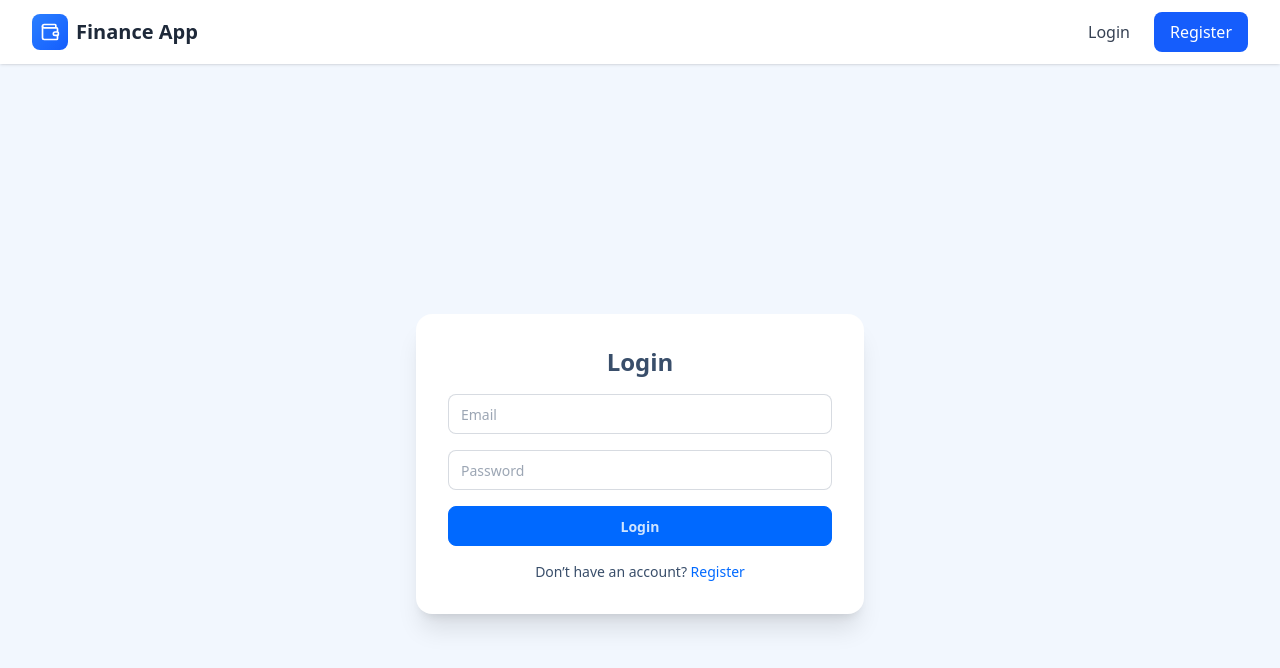
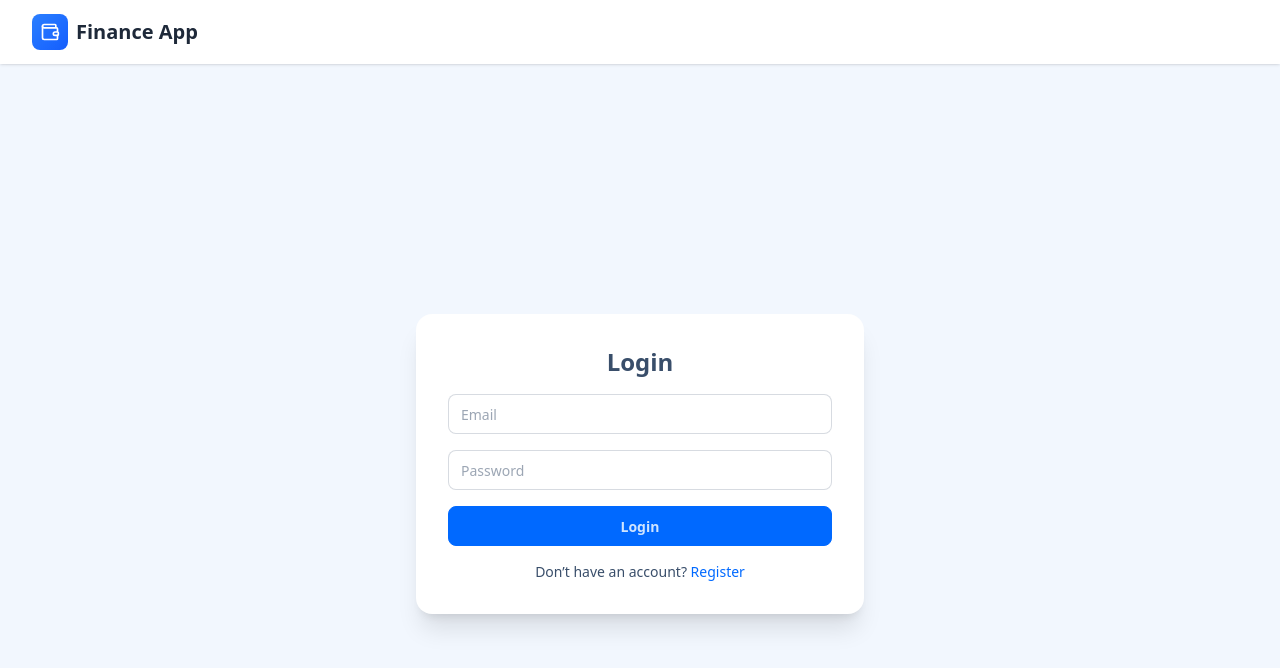
Before and after one commit to aditlfp/money-management-pwa, a React (Vite) app: page /login in a window 1280 px wide. Shown: the top 668 px of the page. Built offline with nearby package versions, Linux system fonts and the light colour scheme.

Commit message:
feat: add PWA Badge

```diff
--- a/src/App.tsx
+++ b/src/App.tsx
@@ -26,6 +26,7 @@
 import Transactions from "./pages/Transactions";
 import { Transaction } from "./state/types";
 import Balances from "./pages/Balance";
+import PWABadge from "./PWABadge";
 
 function Header() {
   const { user, logout } = useAuth();
@@ -61,7 +62,7 @@
           </Link>
 
           {/* Desktop Navigation */}
-          {user ? (
+          {user && (
             <div className="hidden md:flex items-center gap-1">
               {navLinks.map(({ path, label, icon: Icon }) => (
                 <Link
@@ -96,21 +97,6 @@
                   <span>Logout</span>
                 </button>
               </div>
-            </div>
-          ) : (
-            <div className="hidden md:flex items-center gap-2">
-              <Link
-                to="/login"
-                className="px-4 py-2 text-gray-700 hover:bg-gray-50 rounded-lg transition"
-              >
-                Login
-              </Link>
-              <Link
-                to="/register"
-                className="px-4 py-2 bg-blue-600 text-white hover:bg-blue-700 rounded-lg transition font-medium"
-              >
-                Register
-              </Link>
             </div>
           )}
 
@@ -253,6 +239,8 @@
   }, []);
 
   return (
+    <>
+      <PWABadge />
       <AuthProvider>
         <BrowserRouter>
           <Header />
@@ -286,6 +274,7 @@
           </Routes>
         </BrowserRouter>
       </AuthProvider>
+    </>
   );
 }
 
```
Lines whose indentation alone changed are shown as unchanged.
